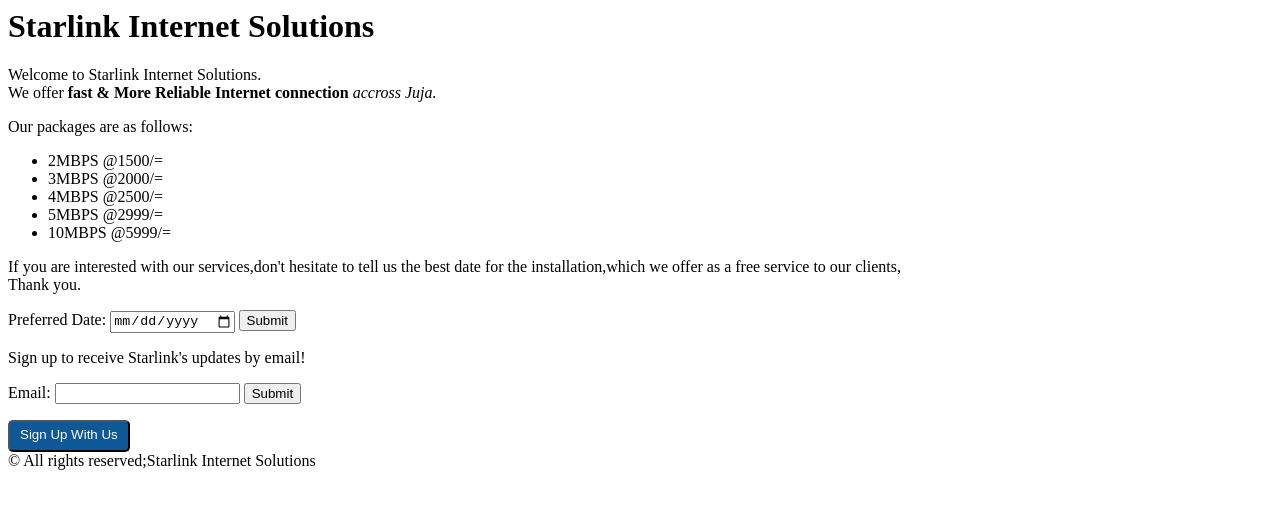
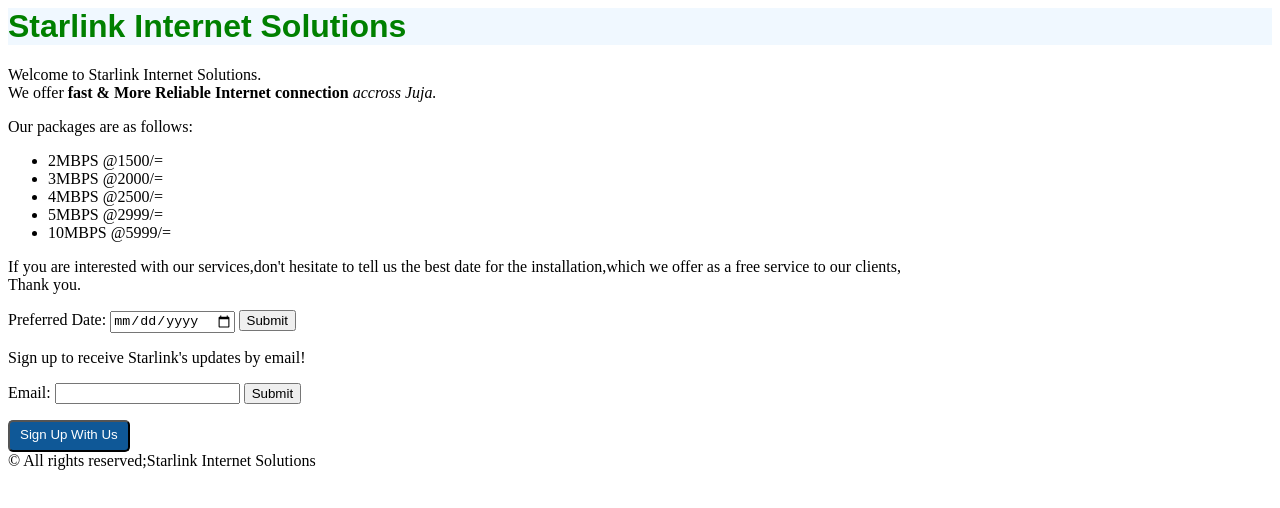
Before and after one commit to cPicton/RWD, a plain HTML site: page strlink.html in a window 1280 px wide. Drawn offline with Linux system fonts and the light colour scheme.

Commit message:
starlink

```diff
--- a/strlink.html
+++ b/strlink.html
@@ -19,7 +19,11 @@
           animation-name: background-color;
           animation-duration: 500ms;
         }
-
+      h1 {
+          font-family: sans-serif;
+color: green;
+background-color: aliceblue;
+        }
 
       </style>
 
```
